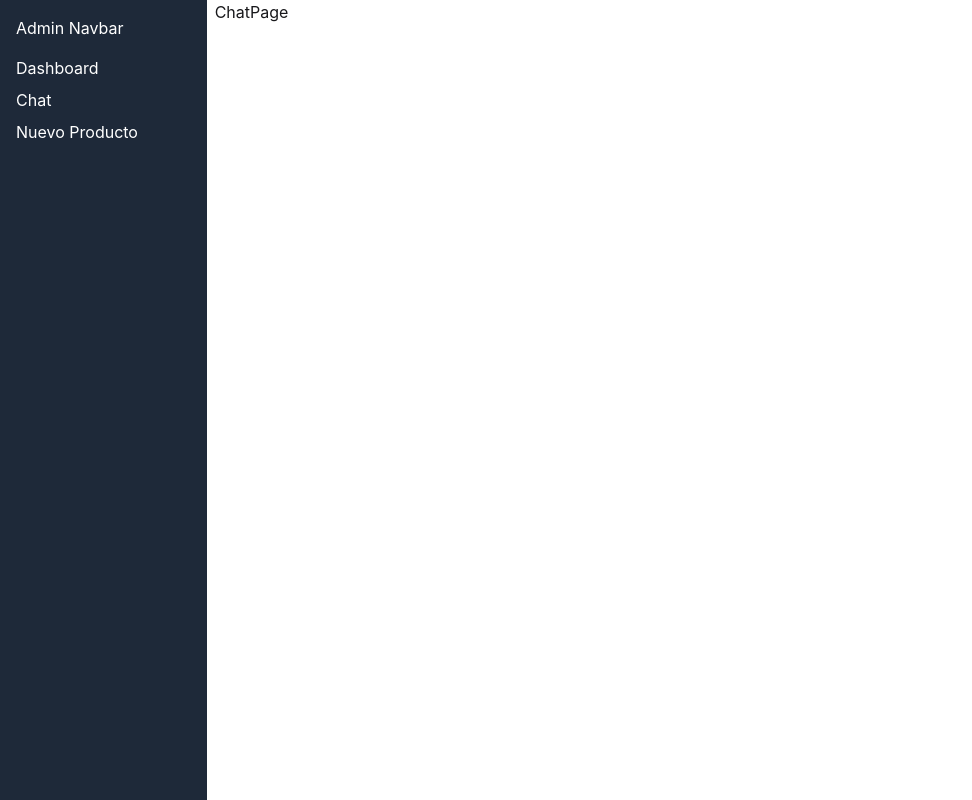
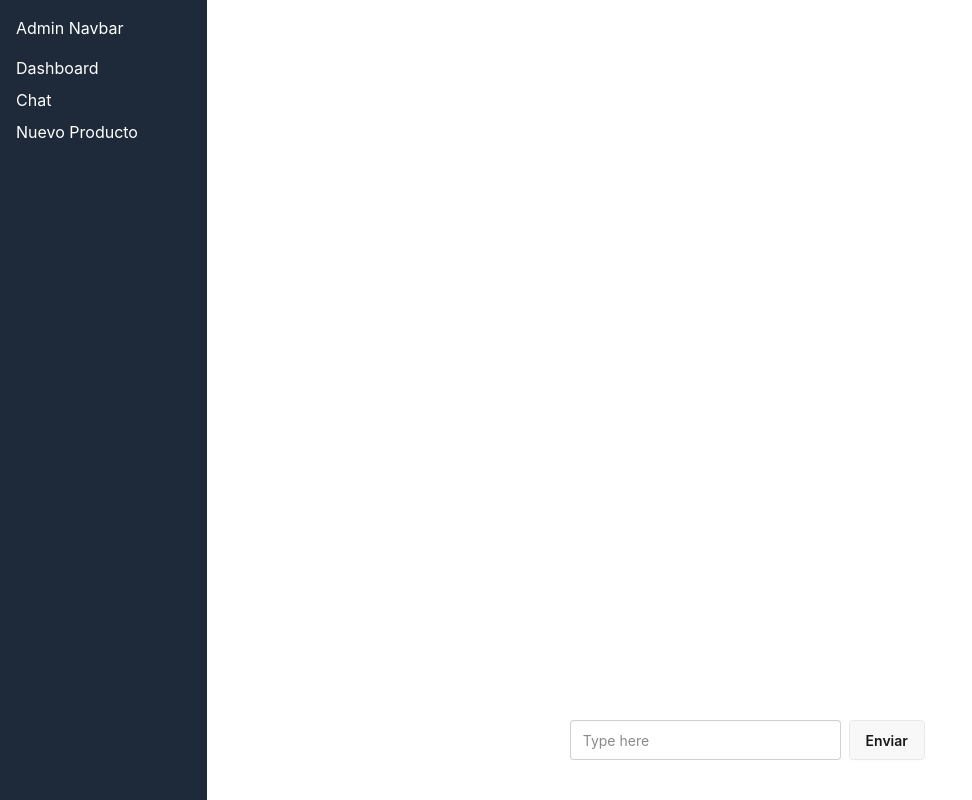
Before and after one commit to BrayanYinLin/e-commerce-books, a React (Vite) app in the folder apps/admin/: page /chat in a window 1280 px wide. Shown: the whole page, without its empty margins (0-972 px from the left). Built offline with nearby package versions, Linux system fonts and the light colour scheme.

Commit message:
fix(admin): chat mechanics

```diff
--- a/apps/admin/eslint.config.mjs
+++ b/apps/admin/eslint.config.mjs
@@ -16,11 +16,11 @@ export default tseslint.config([
       js.configs.recommended,
       tseslint.configs.recommended,
       reactHooks.configs['recommended-latest'],
-      reactRefresh.configs.vite,
+      reactRefresh.configs.vite
     ],
     languageOptions: {
       ecmaVersion: 2020,
-      globals: globals.browser,
+      globals: globals.browser
     },
     plugins: {
       prettier: prettierPlugin
@@ -38,5 +38,5 @@ export default tseslint.config([
       ],
       'no-explicit-any': 'off'
     }
-  },
+  }
 ])
--- a/apps/admin/index.html
+++ b/apps/admin/index.html
@@ -4,7 +4,7 @@
     <meta charset="UTF-8" />
     <link rel="icon" type="image/svg+xml" href="/vite.svg" />
     <meta name="viewport" content="width=device-width, initial-scale=1.0" />
-    <link rel="stylesheet" href="/src/index.css">
+    <link rel="stylesheet" href="/src/index.css" />
     <title>Vite + React + TS</title>
   </head>
   <body>
--- /dev/null
+++ b/apps/admin/src/components/ChatBox.tsx
@@ -0,0 +1,29 @@
+import { useEffect, useRef } from 'react'
+import { ChatMassage } from './ChatMassage'
+
+type ChatMessage = { isSender: boolean; message: string }
+
+export function ChatBox({ messages }: { messages: ChatMessage[] }) {
+  const ref = useRef<HTMLDivElement>(null)
+
+  useEffect(() => {
+    if (ref.current) {
+      ref.current.scrollTop = ref.current.scrollHeight
+    }
+  }, [messages])
+
+  return (
+    <section
+      ref={ref}
+      className="row-span-9 overflow-y-scroll scrollbar-hide py-3"
+    >
+      {messages.map((msg, index) => (
+        <ChatMassage
+          key={index}
+          isSender={msg.isSender}
+          message={msg.message}
+        />
+      ))}
+    </section>
+  )
+}
--- a/apps/admin/src/components/ChatInput.tsx
+++ b/apps/admin/src/components/ChatInput.tsx
@@ -1,8 +1,31 @@
-export function ChatInput() {
+import type { FormEvent } from 'react'
+
+type ChatInputProps = {
+  onSendMessage: (event: FormEvent<HTMLFormElement>) => void
+}
+
+export function ChatInput({ onSendMessage }: ChatInputProps) {
+  const resetInput = (event: FormEvent<HTMLFormElement>) => {
+    event.preventDefault()
+    const form = event.currentTarget
+    const input = form.elements.namedItem('message') as HTMLInputElement
+    onSendMessage(event)
+    if (input) {
+      input.value = ''
+    }
+  }
+
   return (
-   <form><input type="text" placeholder="Type here" className="input" />
-   <button type="submit" className="btn">Default</button>
-   </form>
-
-  );
+    <form className="flex gap-2 row-span-1" onSubmit={resetInput}>
+      <input
+        type="text"
+        placeholder="Type here"
+        name="message"
+        className="input"
+      />
+      <button type="submit" className="btn">
+        Enviar
+      </button>
+    </form>
+  )
 }
--- a/apps/admin/src/components/ChatMassage.tsx
+++ b/apps/admin/src/components/ChatMassage.tsx
@@ -1,12 +1,11 @@
-export function ChatMassage() {
-  return (<><div className="chat chat-start">
-  <div className="chat-bubble">
-    It's over Anakin,
-    <br />
-    I have the high ground.
-  </div>
-</div>
-<div className="chat chat-end">
-  <div className="chat-bubble">You underestimate my power!</div>
-</div></>)
+import type { Message } from '../types'
+
+export function ChatMassage({ isSender, message }: Message) {
+  const style = isSender ? 'chat chat-end' : 'chat chat-start'
+
+  return (
+    <div className={style}>
+      <div className="chat-bubble">{message}</div>
+    </div>
+  )
 }
--- a/apps/admin/src/hooks/UseProducts.tsx
+++ b/apps/admin/src/hooks/UseProducts.tsx
@@ -1,6 +1,6 @@
-import { useState, useEffect } from "react";
-import { getProducts } from "../services/GetProducts";
-import type { Product } from "../types";
+import { useState, useEffect } from 'react'
+import { getProducts } from '../services/GetProducts'
+import type { Product } from '../types'
 
 export function useProducts() {
   const [products, setProducts] = useState<Product[]>([])
--- a/apps/admin/src/index.css
+++ b/apps/admin/src/index.css
@@ -1,2 +1,3 @@
-@import "tailwindcss";
+@import 'tailwindcss';
 @plugin "daisyui";
+@import 'tailwind-scrollbar-hide/v4'
--- a/apps/admin/src/pages/ChatPage.tsx
+++ b/apps/admin/src/pages/ChatPage.tsx
@@ -1,3 +1,24 @@
+import { useState, type FormEvent } from 'react'
+import { ChatBox } from '../components/ChatBox'
+import { ChatInput } from '../components/ChatInput'
+import type { Message } from '../types'
+
 export function ChatPage() {
-  return <h1>ChatPage</h1>
+  const [messages, setMessages] = useState<Message[]>([])
+
+  const handleSendMessage = (event: FormEvent<HTMLFormElement>) => {
+    event.preventDefault()
+    const data = new FormData(event.currentTarget)
+    const message = data.get('message') as string
+    setMessages((prev) => [...prev, { isSender: true, message }])
+  }
+
+  return (
+    <main className="col-span-10 min-h-dvh">
+      <div className="h-dvh grid grid-rows-10 w-2/6 mx-auto">
+        <ChatBox messages={messages} />
+        <ChatInput onSendMessage={handleSendMessage} />
+      </div>
+    </main>
+  )
 }
--- a/apps/admin/src/services/GetProducts.tsx
+++ b/apps/admin/src/services/GetProducts.tsx
@@ -1,15 +1,15 @@
-import type { Product } from "../types";
+import type { Product } from '../types'
 
 export const getProducts = async (): Promise<Product[]> => {
-    try {
-        const response = await fetch('http://localhost:3000/api/products');
-        if (!response.ok) {
-            throw new Error('Network response was not ok');
-        }
-        const data = await response.json();
-        return data as Product[];
-    } catch (error) {
-        console.error('Failed to fetch products:', error);
-        throw error;
+  try {
+    const response = await fetch('http://localhost:3000/api/products')
+    if (!response.ok) {
+      throw new Error('Network response was not ok')
     }
+    const data = await response.json()
+    return data as Product[]
+  } catch (error) {
+    console.error('Failed to fetch products:', error)
+    throw error
+  }
 }
--- a/apps/admin/src/types.d.ts
+++ b/apps/admin/src/types.d.ts
@@ -4,3 +4,8 @@ export interface Product {
   stock: number
   image: string
 }
+
+export type Message = {
+  message: string
+  isSender: boolean
+}
```
Also changed, not shown: apps/admin/package.json (+6 -2 lines), apps/admin/src/hooks/useMessages.ts (added), 1 other file (tests, documents, lock files or other folders). Lines whose indentation alone changed are shown as unchanged.
